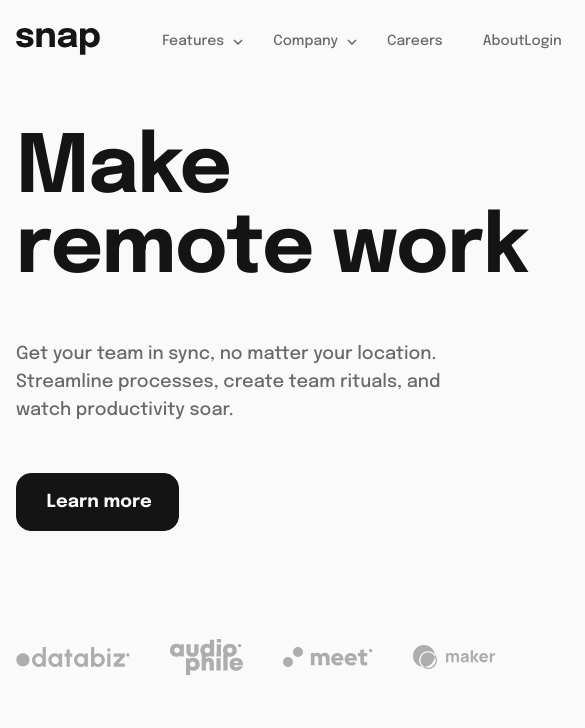
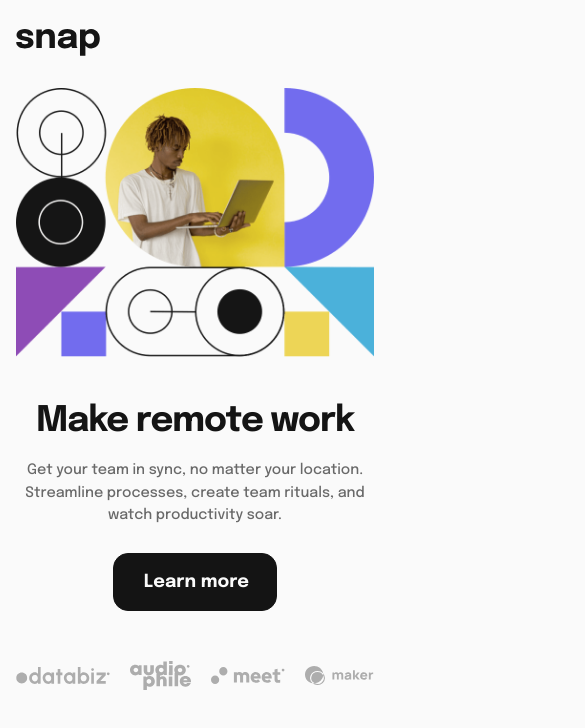
Before and after one commit to FelipeAmorimDev/Intro-section-with-dropdown-navigation, a plain HTML site: page index.html in a window 390 px wide. Shown: the top 728 px of the page, 585 px wide, since content can reach past the window. Drawn offline with Linux system fonts and the light colour scheme.

Commit message:
Adicionado responsivo

```diff
--- a/css/componentes/tipografias.css
+++ b/css/componentes/tipografias.css
@@ -23,3 +23,36 @@
   font-weight: 500;
   line-height: 1.142;
 }
+
+@media (max-width:1100px){
+  .font-1-xxl{
+    font-size: 4rem;
+  }
+}
+
+@media (max-width:870px){
+  .font-1-xxl{
+    font-size: 3.6rem;
+  }
+  .font-1-l{
+    font-size: .9rem;
+  }
+}
+
+@media (max-width:800px){
+  .font-1-xxl{
+    font-size: 3.1rem;
+  }
+}
+
+@media (max-width:700px){
+  .font-1-xxl{
+    font-size: 2.6rem;
+  }
+}
+
+@media (max-width:480px){
+  .font-1-xxl{
+    font-size: 2.2rem;
+  }
+}
--- a/css/style.css
+++ b/css/style.css
@@ -5,69 +5,77 @@
 
 /* Geral */
 
-body{
+body {
   margin: 0px;
   background-color: var(--cor-3);
   padding: 0px 16px;
 }
 
-h1,h2,h3,p{
+h1,
+h2,
+h3,
+p {
   margin: 0px;
 }
 
-img{
+img {
   display: block;
   max-width: 100%;
 }
 
-ul,li{
+ul,
+li {
   margin: 0px;
   padding: 0px;
 }
 
-ul{
+ul {
   list-style: none;
 }
 
-a{
+a {
   text-decoration: none;
   color: inherit;
 }
 
 /* Header */
 
-.header{
+.header {
   max-width: 1358px;
+  height: 43px;
   margin: 21px auto 67px;
   display: flex;
   align-items: center;
   gap: 62.24px;
 }
-.header__logo{
+
+.header__logo {
   min-width: 84px
 }
 
-.header__nav{
+.header__nav {
   width: 100%;
   display: flex;
   justify-content: space-between;
   align-items: center;
 }
 
-.header__nav-list{
+.header__nav-list {
   display: flex;
   gap: 40px;
 }
 
-.header__nav-list a,.header__list-right a:hover{
+.header__nav-list a,
+.header__list-right a:hover {
   transition: all .3s ease-out;
 }
 
-.header__nav-list a:hover,.header__list-right a:hover{
+.header__nav-list a:hover,
+.header__list-right a:hover {
   color: var(--cor-2);
 }
 
-.header__nav-list a:hover img{
+.header__nav-list a:hover img {
   transition: all .4s ease-in-out;
 }
 
@@ -75,17 +83,18 @@ a{
   transform: rotate(180deg);
 } */
 
-.header__nav-list > li.header__nav-item:nth-child(n) > a{
+.header__nav-list>li.header__nav-item:nth-child(n)>a {
   display: flex;
   gap: 9px;
   align-items: center;
 }
 
-.dropdown{
+.dropdown {
   position: relative;
 }
 
-.dropdown:hover .dropdown__freature,.dropdown:hover .dropdown__company{
+.dropdown:hover .dropdown__freature,
+.dropdown:hover .dropdown__company {
   visibility: visible;
   opacity: 1;
 }
@@ -94,13 +103,13 @@ a{
   transform: rotate(180deg);
 }
 
-.dropdown__freature-list{
+.dropdown__freature-list {
   display: grid;
 
   gap: 16px;
 }
 
-.dropdown__freature{
+.dropdown__freature {
   visibility: hidden;
   opacity: 0;
   max-width: 153px;
@@ -114,7 +123,7 @@ a{
   transition: all .2s ease-in;
 }
 
-.dropdown__company{
+.dropdown__company {
   visibility: hidden;
   opacity: 0;
   min-width: 116px;
@@ -128,61 +137,140 @@ a{
   transition: all .2s ease-in;
 }
 
-.visible{
-  visibility: visible;
+.visible {
+  /* visibility: visible; */
   opacity: 1;
 }
 
-.dropdown__freature-item a{
+.dropdown__freature-item a {
   display: flex;
   gap: 14px;
   align-items: center;
 }
-.dropdown__freature-item a img{
+
+.dropdown__freature-item a img {
   min-width: 16px;
 }
 
-.header__nav-list .header__nav-item > a{
+.header__nav-list .header__nav-item>a {
   padding: 11px 0px;
 }
 
-.header__list-right{
+.header__list-right {
   display: flex;
   align-items: center;
   gap: 40px;
 }
 
+@media (max-width:780px) {
+  .header__nav {
+    /* visibility: hidden; */
+    display: none;
+  }
+}
+
+@media (max-width:600px){
+  .header{
+    margin-bottom: 24px;
+  }
+}
+
 /* Home Section */
 
 
-.home-section{
+.home-section {
   max-width: 1145px;
   margin: 0 auto 130px;
   display: grid;
-  grid-template-columns: 540px 1fr;
+  grid-template-columns: minmax(376px, 1fr) minmax(250px, 1fr);
+  gap: 20px;
   align-items: end;
 }
 
-.home-section__description h1{
+.home-section__description h1 {
   max-width: 11ch;
 }
 
+.home-section__description span {
+  display: block;
+}
 
-.home-section__description p{
-  margin:51px 0px 48px;
+
+
+.home-section__description p {
+  margin: 51px 0px 48px;
   max-width: 45ch;
 }
 
-.home-section__partners-list{
+.home-section__partners-list {
   display: flex;
   align-items: center;
   margin-top: 108px;
   gap: 40px;
 }
 
-.home-section__hero-container{
-  place-self: end;
+.home-section__hero-container {
+  place-self: center end;
 }
-.home-section__hero-container img{
+
+.home-section__hero-container img {
   max-height: 647px;
 }
+
+@media (max-width:1000px) {
+  .home-section__partners-list {
+    /* margin-top: 50px; */
+    gap: 20px;
+  }
+}
+
+@media (max-width:960px) {
+  .home-section__description p {
+    margin: 20px 0px 24px;
+  }
+}
+
+
+@media (max-width:800px) {
+
+  .home-section__partners-list {
+    margin-top: 50px;
+  }
+  .home-section__description h1 {
+    max-width: initial;
+    word-wrap: break-word;
+  }
+
+
+}
+
+@media(max-width:680px) {
+
+  .home-section {
+    grid-template-columns: 1fr;
+    gap: 47px;
+  }
+
+  .home-section__hero-container {
+    order: -1;
+  }
+
+  .home-section__description{
+    text-align: center;
+  }
+
+  .home-section__description h1 > span {
+    display: inline-block;
+  }
+
+  .home-section__partners-list {
+    justify-content: space-between;
+  }
+  .home-section__description p{
+    margin: 20px auto 26px;
+    max-width: initial;
+  }
+  .home-section{
+    margin-bottom: 94px;
+  }
+}
--- a/index.html
+++ b/index.html
@@ -73,8 +73,8 @@
   <main>
     <section class="home-section">
       <div class="home-section__description">
-        <h1 class="font-1-xxl cor-2">Make
-          remote work</h1>
+        <h1 class="font-1-xxl cor-2">Make <span>remote work</span>
+          </h1>
         <p class="cor-1">Get your team in sync, no matter your location. Streamline processes, create team rituals, and
           watch
           productivity soar.</p>
@@ -96,7 +96,7 @@
       </div>
 
       <picture class="home-section__hero-container">
-        <source media="(min-width:700px)" srcset="./images/image-hero-desktop.png">
+        <source media="(min-width:680px)" srcset="./images/image-hero-desktop.png">
         <img src="./images/image-hero-mobile.png" alt="">
       </picture>
     </section>
```
